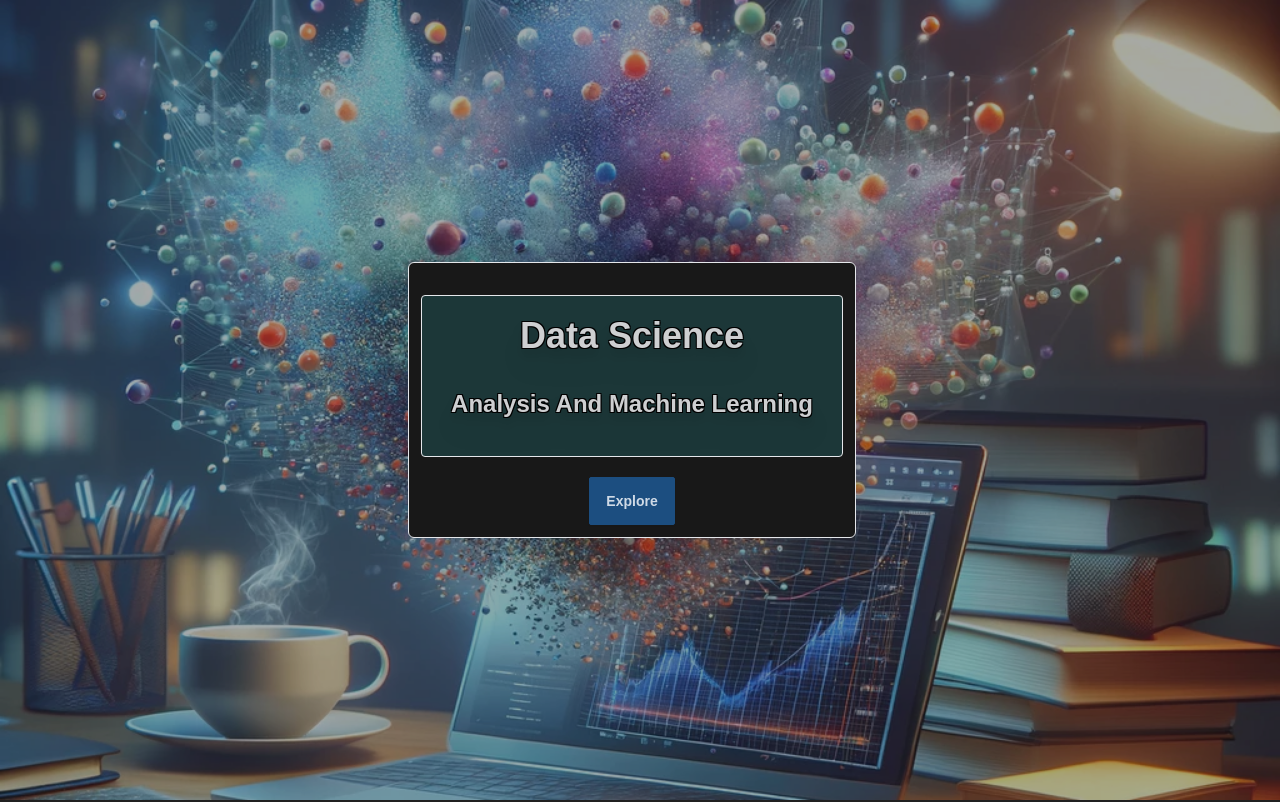
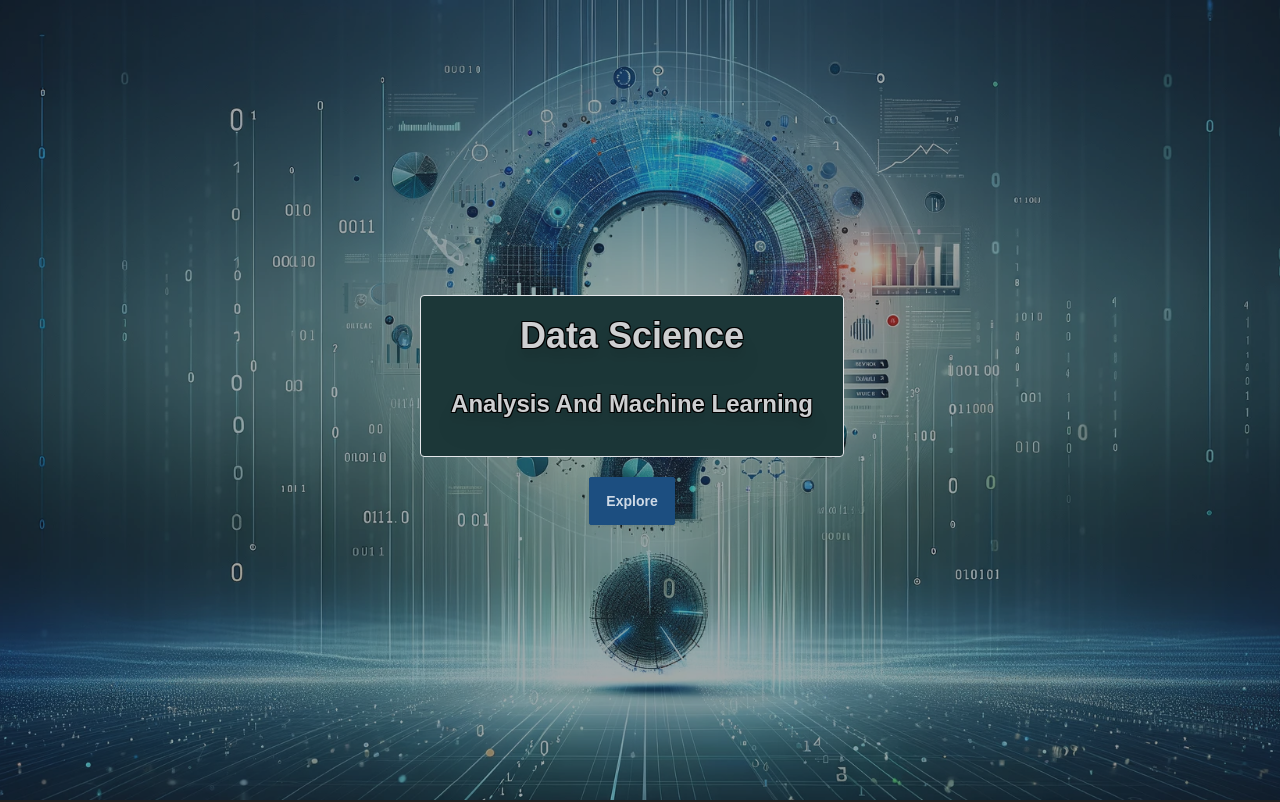
Before and after one commit to RW2023/viz, a Next.js app: page / in a window 1280 px wide. Shown: the top 802 px of the page. Built offline with nearby package versions, Linux system fonts and the light colour scheme.

Commit message:
Update background image and styling in Home component

```diff
--- a/src/app/page.tsx
+++ b/src/app/page.tsx
@@ -38,12 +38,12 @@ export default function Home() {
       <div
         className="hero min-h-screen"
         style={{
-          backgroundImage: 'url(/data.webp)',
+          backgroundImage: 'url(/question.webp)',
         }}
       >
         <div className="hero-overlay bg-opacity-40"></div>
         <div className="hero-content text-center text-neutral-content">
-          <div className="max-w-md bg-base-300 border border-1 rounded-md w-full m-5 p-3 flex flex-1 flex-col justify-center items-center">
+          <div className="max-w-md bg-none w-full m-5 p-3 flex flex-1 flex-col justify-center items-center">
             <div className="bg-highlight border border-1 rounded w-full m-5 p-3 flex flex-1 flex-col justify-center items-center">
               <LightHeading title="Data Science" />
               <LightSubheading title="Analysis and Machine Learning" />
```
